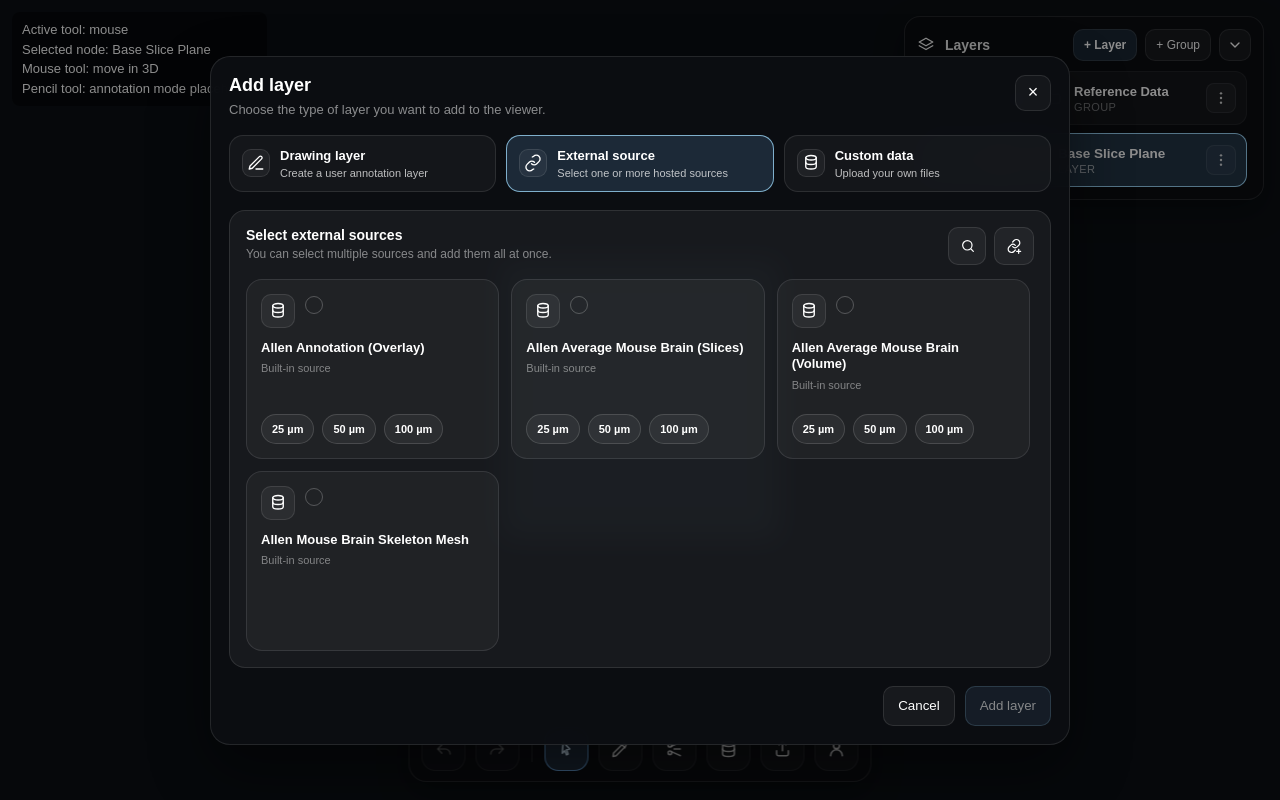
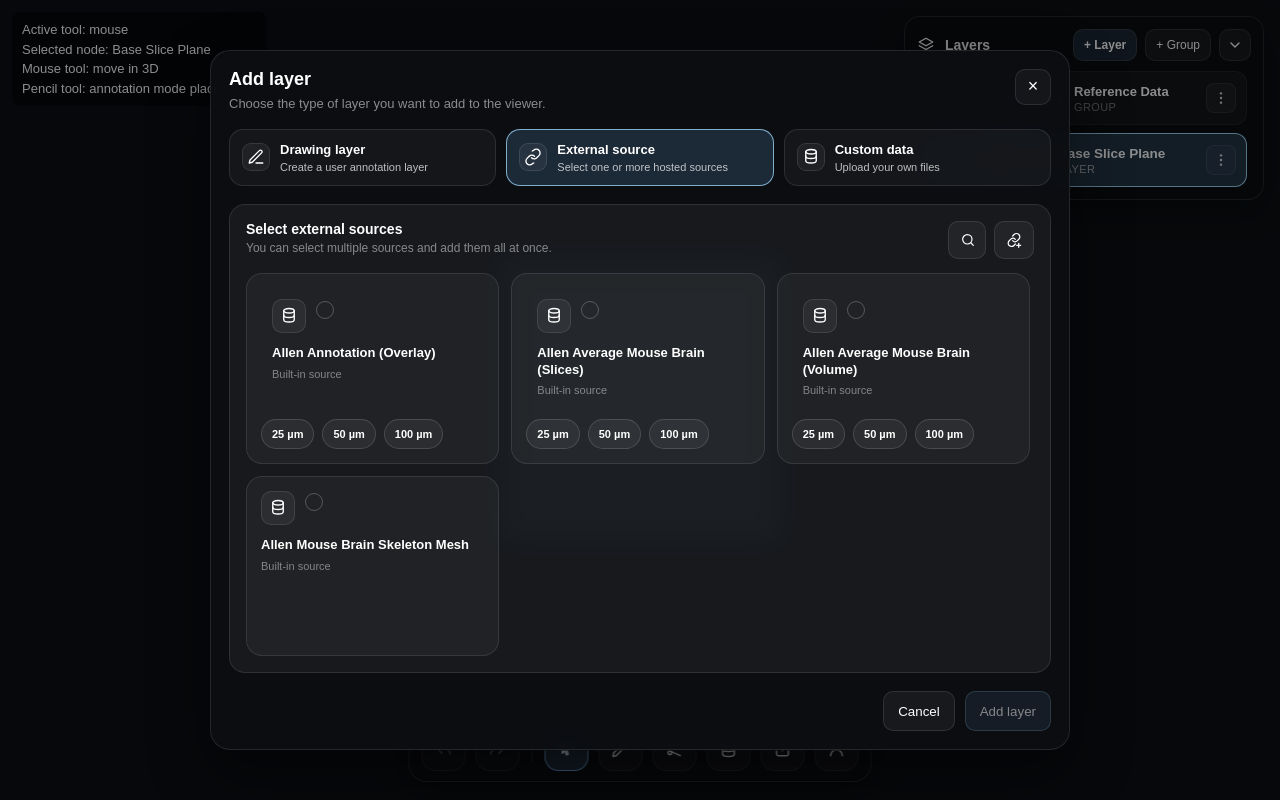
Before and after one commit to FrancoisHUP/mouse-brain-viewer, a React (Vite) app: page / in a window 1280 px wide. Both pictures are taken after a click on the button "+ Layer". Built offline with nearby package versions, Linux system fonts and the light colour scheme.

Commit message:
fix padding external source

```diff
--- a/src/ImportDataPanel.tsx
+++ b/src/ImportDataPanel.tsx
@@ -1249,10 +1249,10 @@ export default function ImportDataPanel({
                         type="button"
                         onClick={() => toggleGroupedExternalDefault(group)}
                         style={{
-                          border: groupSelected ? "1px solid rgba(92,149,230,0.20)" : "none",
+                          border: "1px solid transparent",
                           background: groupSelected ? "rgba(92,149,230,0.08)" : "transparent",
                           color: "inherit",
-                          padding: groupSelected ? 10 : 0,
+                          padding: 10,
                           margin: 0,
                           borderRadius: 12,
                           cursor: "pointer",
@@ -1260,6 +1260,9 @@ export default function ImportDataPanel({
                           display: "flex",
                           flexDirection: "column",
                           gap: 12,
+                          boxSizing: "border-box",
+                          width: "100%",
+                          transition: "background 160ms ease, border-color 160ms ease",
                         }}
                       >
                         <div style={{ display: "flex", justifyContent: "space-between", gap: 10 }}>
```
Also changed, not shown: 1 other file (tests, documents, lock files or other folders).
